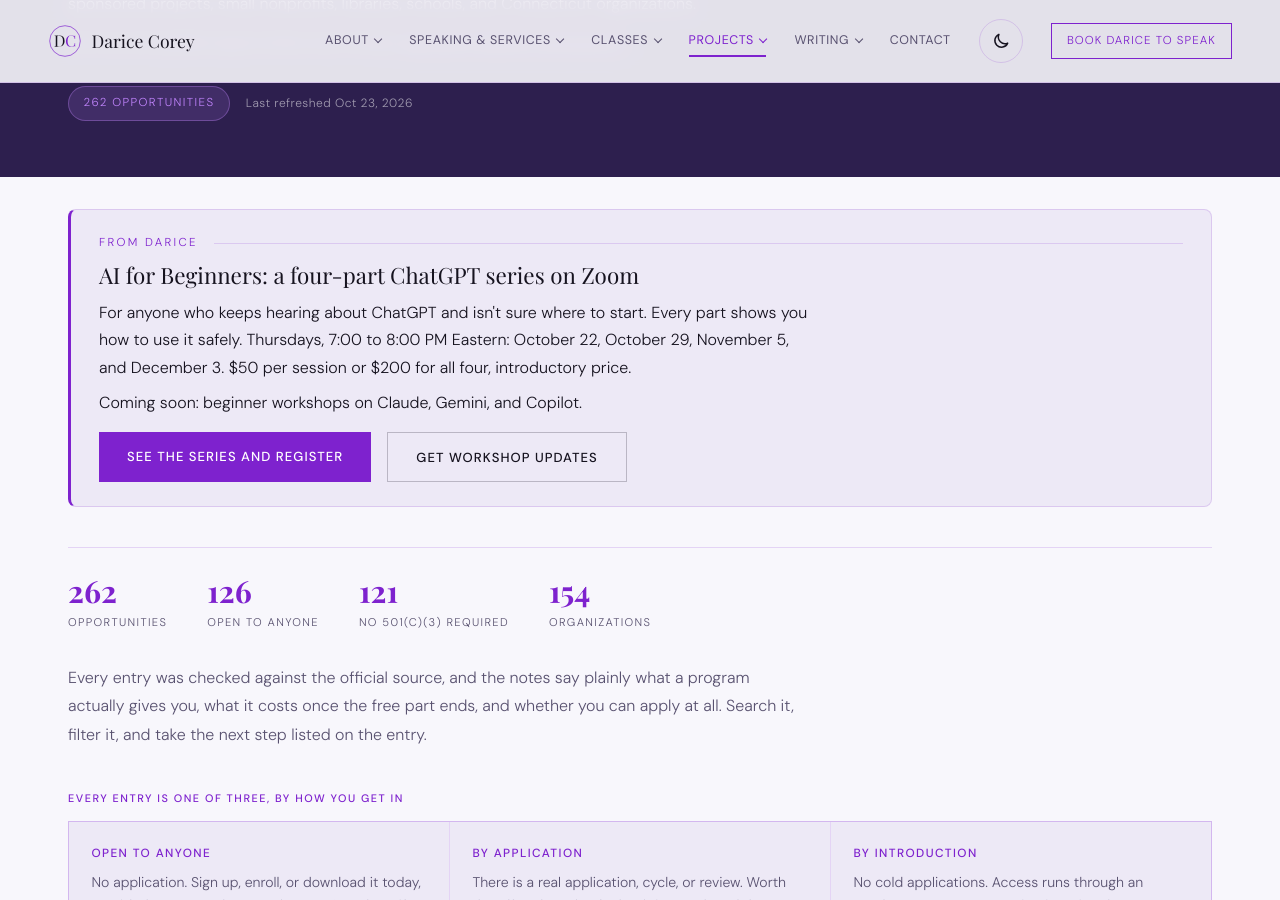
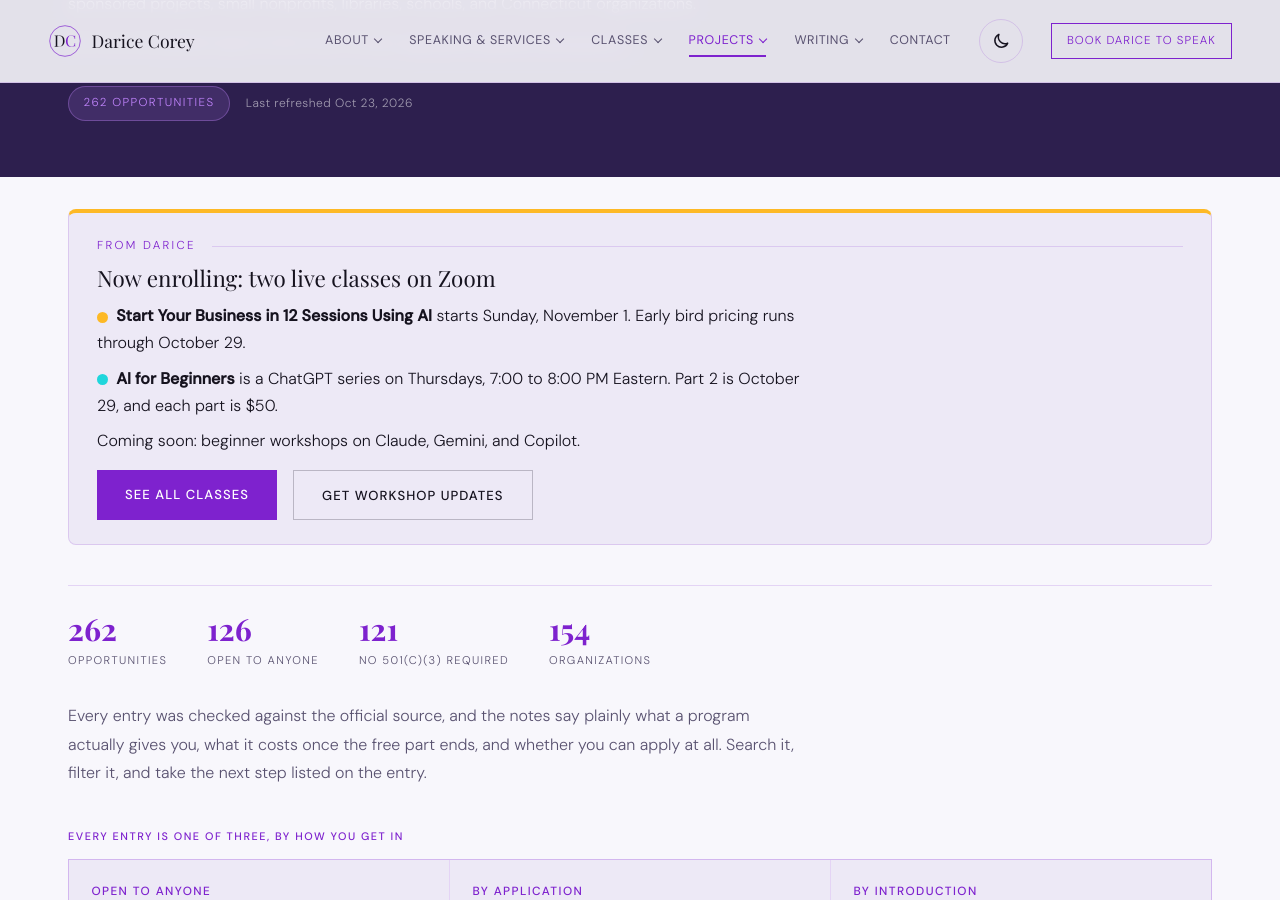
Before and after one commit to dcoreyrasm/dcoreyrasm.github.io, a Jekyll site: the page built from community-ai/index.html, in a window 1280 px wide and 900 px high, scrolled down 343 px. Built offline with Jekyll 4.4.1, drawn with Linux system fonts in a browser that asks for light colours; some web fonts are replaced.

Commit message:
Update the Community AI page class notice to list both classes
Co-Authored-By: Claude Opus 5.5 <noreply@anthropic.com>
Claude-Session: https://claude.ai/code/session_01CVTrh3xqG5RQK5WN8V6MV3

```diff
--- a/community-ai/index.html
+++ b/community-ai/index.html
@@ -67,13 +67,14 @@
 
     <!-- Announcement: Darice's AI for Beginners workshop series. Remove after Dec 3, 2026. -->
     <div class="cf-wrap">
-      <aside aria-labelledby="cf-announce-heading" style="margin:2rem 0 0;padding:1.5rem 1.75rem;background:var(--bg2);border:1px solid var(--line);border-left:3px solid var(--coral);border-radius:8px;">
+      <aside aria-labelledby="cf-announce-heading" style="margin:2rem 0 0;padding:1.5rem 1.75rem;background:var(--bg2);border:1px solid var(--line);border-top:4px solid var(--pop-gold);border-radius:8px;">
         <p class="section-label" style="margin-bottom:.5rem;">From Darice</p>
-        <h2 id="cf-announce-heading" style="font-family:var(--serif);font-weight:400;font-size:1.4rem;line-height:1.3;color:var(--cream);margin:0 0 .6rem;">AI for Beginners: a four-part ChatGPT series on Zoom</h2>
-        <p style="line-height:1.7;margin:0 0 .5rem;max-width:720px;">For anyone who keeps hearing about ChatGPT and isn't sure where to start. Every part shows you how to use it safely. Thursdays, 7:00 to 8:00 PM Eastern: October 22, October 29, November 5, and December 3. $50 per session or $200 for all four, introductory price.</p>
+        <h2 id="cf-announce-heading" style="font-family:var(--serif);font-weight:400;font-size:1.4rem;line-height:1.3;color:var(--cream);margin:0 0 .6rem;">Now enrolling: two live classes on Zoom</h2>
+        <p style="line-height:1.7;margin:0 0 .5rem;max-width:720px;"><span class="pop-dot gold" aria-hidden="true"></span><strong>Start Your Business in 12 Sessions Using AI</strong> starts Sunday, November 1. Early bird pricing runs through October 29.</p>
+        <p style="line-height:1.7;margin:0 0 .5rem;max-width:720px;"><span class="pop-dot teal" aria-hidden="true"></span><strong>AI for Beginners</strong> is a ChatGPT series on Thursdays, 7:00 to 8:00 PM Eastern. Part 2 is October 29, and each part is $50.</p>
         <p style="line-height:1.7;margin:0 0 1rem;max-width:720px;">Coming soon: beginner workshops on Claude, Gemini, and Copilot.</p>
         <div class="hero-ctas" style="margin:0;">
-          <a href="/ai-for-beginners.html" class="btn-primary">See the Series and Register</a>
+          <a href="/classes.html" class="btn-primary">See All Classes</a>
           <a href="/ai-for-beginners.html#workshop-updates" class="btn-ghost">Get Workshop Updates</a>
         </div>
       </aside>
```
